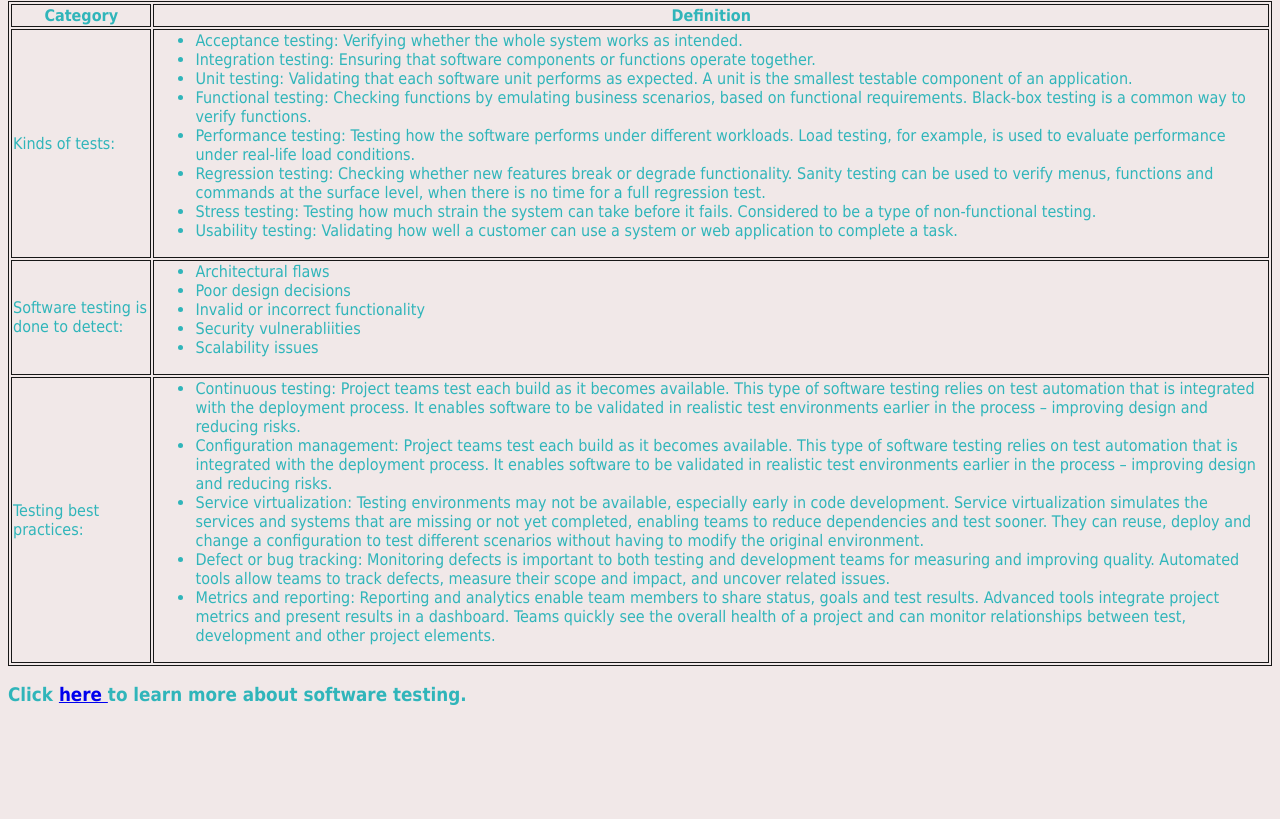
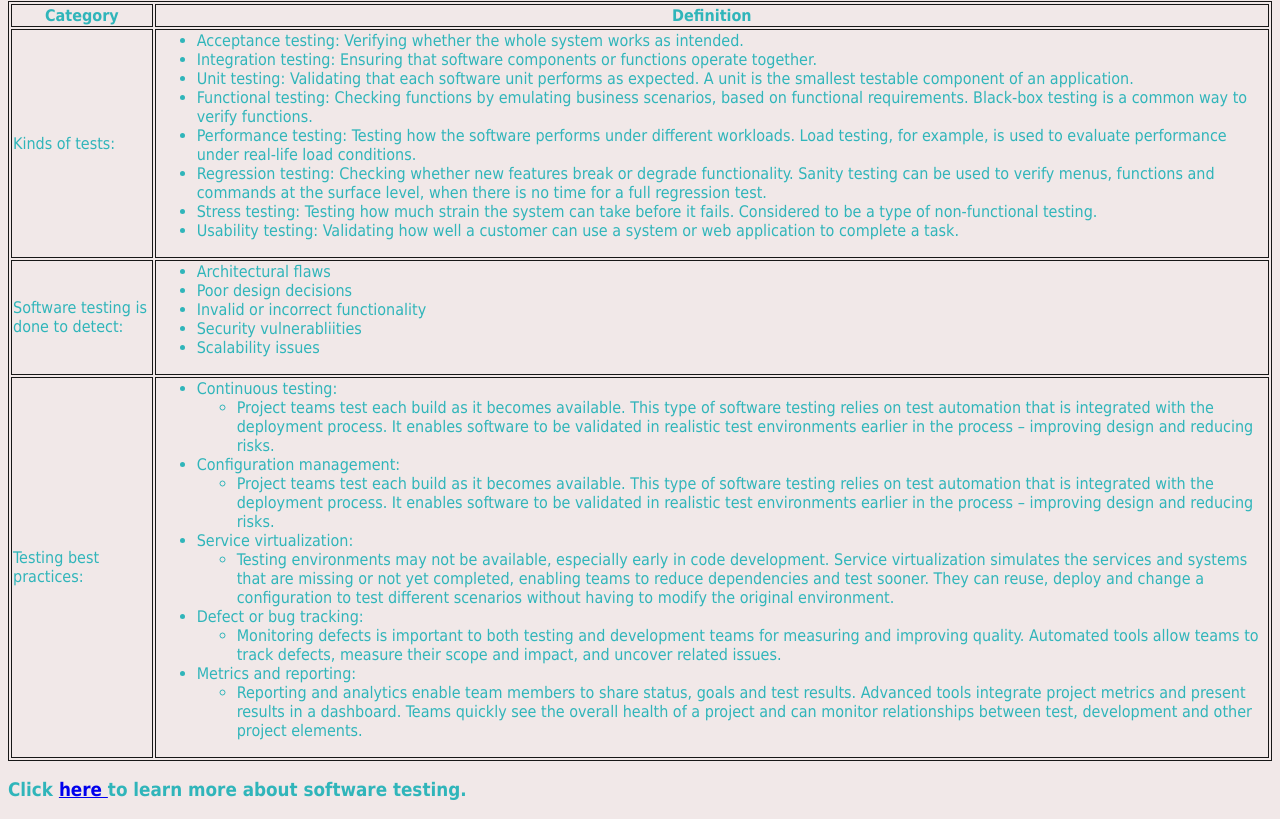
Before and after one commit to awade-pvcc/awade-pvcc.github.io, a plain HTML site: page programming.html in a window 1280 px wide. Shown: the part 832-1651 px from the top of the page. Before the commit the page ends 1556 px from the top, so only its background shows below. Drawn offline with Linux system fonts and the light colour scheme.

Commit message:
Add files via upload

```diff
--- a/programming.html
+++ b/programming.html
@@ -138,11 +138,26 @@
         <td>Testing best practices:</td>
         <td>
             <ul>
-                <li>Continuous testing: Project teams test each build as it becomes available. This type of software testing relies on test automation that is integrated with the deployment process. It enables software to be validated in realistic test environments earlier in the process – improving design and reducing risks.</li>
-                <li>Configuration management: Project teams test each build as it becomes available. This type of software testing relies on test automation that is integrated with the deployment process. It enables software to be validated in realistic test environments earlier in the process – improving design and reducing risks.</li>
-                <li>Service virtualization: Testing environments may not be available, especially early in code development. Service virtualization simulates the services and systems that are missing or not yet completed, enabling teams to reduce dependencies and test sooner. They can reuse, deploy and change a configuration to test different scenarios without having to modify the original environment.</li>
-                <li>Defect or bug tracking: Monitoring defects is important to both testing and development teams for measuring and improving quality. Automated tools allow teams to track defects, measure their scope and impact, and uncover related issues.</li>
-                <li>Metrics and reporting: Reporting and analytics enable team members to share status, goals and test results. Advanced tools integrate project metrics and present results in a dashboard. Teams quickly see the overall health of a project and can monitor relationships between test, development and other project elements.</li>
+                <li>Continuous testing:</li>
+                    <ul>
+                        <li>Project teams test each build as it becomes available. This type of software testing relies on test automation that is integrated with the deployment process. It enables software to be validated in realistic test environments earlier in the process – improving design and reducing risks.</li>
+                    </ul>
+                <li>Configuration management:</li>
+                    <ul>
+                        <li>Project teams test each build as it becomes available. This type of software testing relies on test automation that is integrated with the deployment process. It enables software to be validated in realistic test environments earlier in the process – improving design and reducing risks.</li>
+                    </ul>
+                <li>Service virtualization:</li>
+                    <ul>
+                        <li>Testing environments may not be available, especially early in code development. Service virtualization simulates the services and systems that are missing or not yet completed, enabling teams to reduce dependencies and test sooner. They can reuse, deploy and change a configuration to test different scenarios without having to modify the original environment.</li>
+                    </ul>
+                <li>Defect or bug tracking:</li>
+                    <ul>
+                        <li>Monitoring defects is important to both testing and development teams for measuring and improving quality. Automated tools allow teams to track defects, measure their scope and impact, and uncover related issues.</li>
+                    </ul>
+                <li>Metrics and reporting:</li>
+                    <ul>
+                        <li>Reporting and analytics enable team members to share status, goals and test results. Advanced tools integrate project metrics and present results in a dashboard. Teams quickly see the overall health of a project and can monitor relationships between test, development and other project elements.</li>
+                    </ul>
             </ul>
         </td>
     </tr>
```
